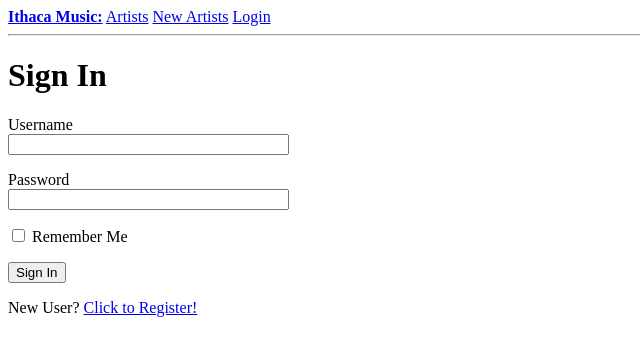
After one commit to ksthilaire13/COMP205_LABS, a Flask app: page /login in a window 1280 px wide. The commit adds this page. Shown: the top 356 px of the page, without its empty margins (0-640 px from the left). Run offline with Flask 3, Linux system fonts and the light colour scheme.

```diff
--- a/app/__init__.py
+++ b/app/__init__.py
@@ -2,10 +2,14 @@ from flask import Flask
 from config import Config
 from flask_sqlalchemy import SQLAlchemy
 from flask_migrate import Migrate
+from flask_login import LoginManager
 
 app = Flask(__name__)
 app.config.from_object(Config)
 db = SQLAlchemy(app)
 migrate = Migrate(app, db)
+login = LoginManager(app)
+login.login_view = 'login'
+
 
 from app import routes, models
--- a/app/forms.py
+++ b/app/forms.py
@@ -1,6 +1,7 @@
 from flask_wtf import FlaskForm
 from wtforms import StringField, PasswordField, BooleanField, SubmitField, TextAreaField
-from wtforms.validators import DataRequired
+from wtforms.validators import ValidationError, DataRequired, Email, EqualTo
+from app.models import User
 
 
 class CreateArtistForm(FlaskForm):
@@ -9,3 +10,29 @@ class CreateArtistForm(FlaskForm):
     artist_genre = StringField('Genre')
     artist_description = TextAreaField('Description')
     submit = SubmitField('Create New Artist')
+
+
+class LoginForm(FlaskForm):
+    username = StringField('Username', validators=[DataRequired()])
+    password = PasswordField('Password', validators=[DataRequired()])
+    remember_me = BooleanField('Remember Me')
+    submit = SubmitField('Sign In')
+
+
+class RegistrationForm(FlaskForm):
+    username = StringField('Username', validators=[DataRequired()])
+    email = StringField('Email', validators=[DataRequired(), Email()])
+    password = PasswordField('Password', validators=[DataRequired()])
+    password2 = PasswordField(
+        'Repeat Password', validators=[DataRequired(), EqualTo('password')])
+    submit = SubmitField('Register')
+
+    def validate_username(self, username):
+        user = User.query.filter_by(username=username.data).first()
+        if user is not None:
+            raise ValidationError('Please use a different username.')
+
+    def validate_email(self, email):
+        user = User.query.filter_by(user_email=email.data).first()
+        if user is not None:
+            raise ValidationError('Please use a different email address.')
--- a/app/routes.py
+++ b/app/routes.py
@@ -1,10 +1,13 @@
 from turtle import pd
 from flask import render_template, flash, redirect, url_for, request
 from sqlalchemy import select
+from werkzeug.urls import url_parse
+
 from app import app, db
-from app.forms import CreateArtistForm
+from app.forms import CreateArtistForm, LoginForm, RegistrationForm
 from app.models import User, Artist, Event, Venue, ArtistToEvent
 from app.reset import reset_data
+from flask_login import current_user, login_user, logout_user, login_required
 
 
 @app.route('/')
@@ -20,6 +23,7 @@ def artists():
 
 
 @app.route('/new_artist', methods=['GET', 'POST'])
+@login_required
 def new_artist():
     artists = Artist.query.all()
     copy = False
@@ -58,3 +62,41 @@ def reset_db():
     # clear all data from all tables - in a separate file...
     reset_data()
     return redirect('/')
+
+@app.route('/login', methods=['GET', 'POST'])
+def login():
+    if current_user.is_authenticated:
+        return redirect(url_for('home'))
+    form = LoginForm()
+    if form.validate_on_submit():
+        user = User.query.filter_by(username=form.username.data).first()
+        if user is None or not user.check_password(form.password.data):
+            flash('Invalid username or password')
+            return redirect(url_for('login'))
+        login_user(user, remember=form.remember_me.data)
+        next_page = request.args.get('next')
+        if not next_page or url_parse(next_page).netloc != '':
+            next_page = url_for('home')
+        return redirect(next_page)
+    return render_template('login.html', title='Sign In', form=form)
+
+
+@app.route('/logout')
+def logout():
+    logout_user()
+    return redirect(url_for('index'))
+
+
+@app.route('/register', methods=['GET', 'POST'])
+def register():
+    if current_user.is_authenticated:
+        return redirect(url_for('index'))
+    form = RegistrationForm()
+    if form.validate_on_submit():
+        user = User(username=form.username.data, user_email=form.email.data)
+        user.set_password(form.password.data)
+        db.session.add(user)
+        db.session.commit()
+        flash('Congratulations, you are now a registered user!')
+        return redirect(url_for('login'))
+    return render_template('register.html', title='Register', form=form)
--- a/app/templates/base.html
+++ b/app/templates/base.html
@@ -12,6 +12,11 @@
             <b><a href="{{ url_for('home') }}">Ithaca Music:</a></b>
             <a href="{{ url_for('artists') }}">Artists</a>
             <a href="{{ url_for('new_artist') }}">New Artists</a>
+            {% if current_user.is_anonymous %}
+            <a href="{{ url_for('login') }}">Login</a>
+            {% else %}
+            <a href="{{ url_for('logout') }}">Logout</a>
+            {% endif %}
         </div>
         <hr>
         {% with messages = get_flashed_messages() %}
--- a/app/templates/home.html
+++ b/app/templates/home.html
@@ -1,6 +1,9 @@
 {% extends "base.html" %}
 
 {% block content %}
+    {% if not current_user.is_anonymous %}
+        <li>Hey {{ current_user.username }}</li>
+    {% endif %}
     <h2>Hello Ithaca Music</h2>
     <p>Find out about the best bands in Ithaca!</p>
 {% endblock %}
--- /dev/null
+++ b/app/templates/login.html
@@ -0,0 +1,25 @@
+{% extends "base.html" %}
+
+{% block content %}
+    <h1>Sign In</h1>
+    <form action="" method="post" novalidate>
+        {{ form.hidden_tag() }}
+        <p>
+            {{ form.username.label }}<br>
+            {{ form.username(size=32) }}<br>
+            {% for error in form.username.errors %}
+            <span style="color: red;">[{{ error }}]</span>
+            {% endfor %}
+        </p>
+        <p>
+            {{ form.password.label }}<br>
+            {{ form.password(size=32) }}<br>
+            {% for error in form.password.errors %}
+            <span style="color: red;">[{{ error }}]</span>
+            {% endfor %}
+        </p>
+        <p>{{ form.remember_me() }} {{ form.remember_me.label }}</p>
+        <p>{{ form.submit() }}</p>
+    </form>
+    <p>New User? <a href="{{ url_for('register') }}">Click to Register!</a></p>
+{% endblock %}
```
Also changed, not shown: app/models.py (+21 -5 lines), app/reset.py (+22 -34 lines), app/templates/register.html (added, +37 -0 lines), app.db (deleted).
